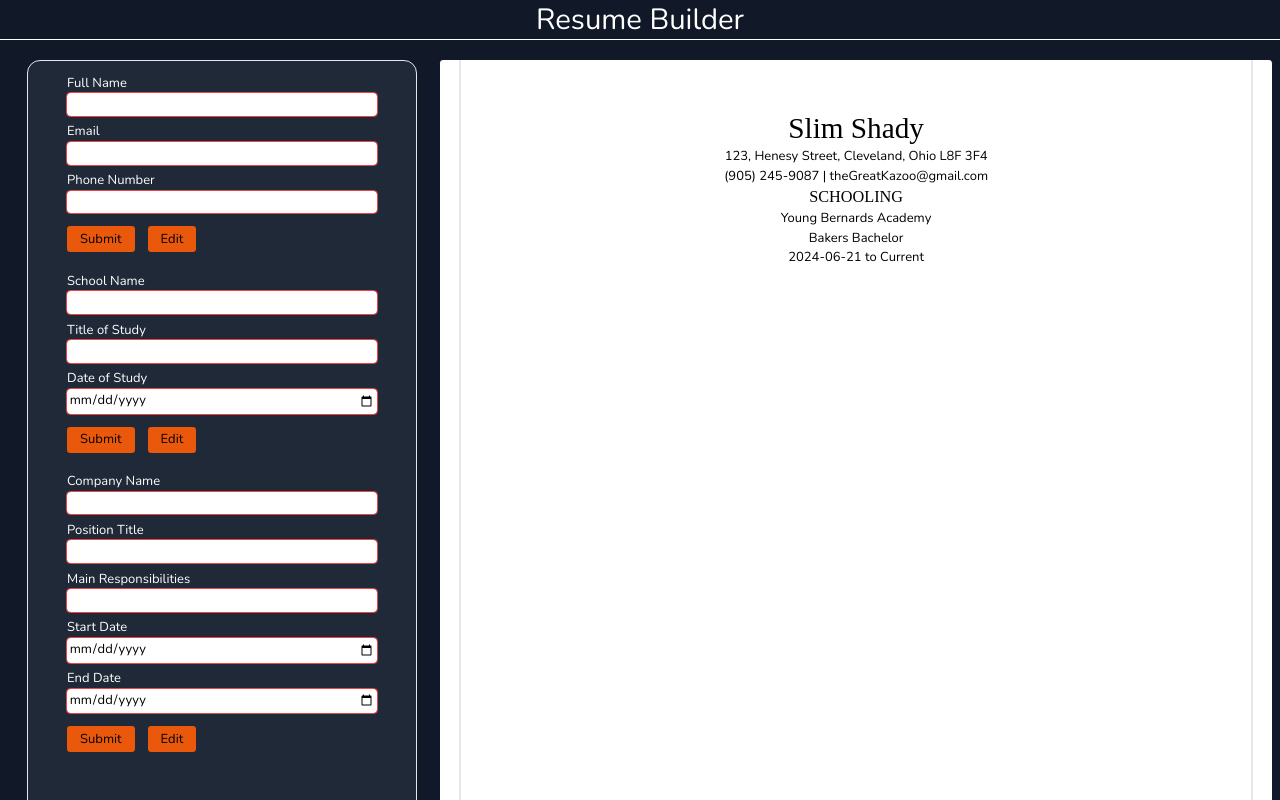
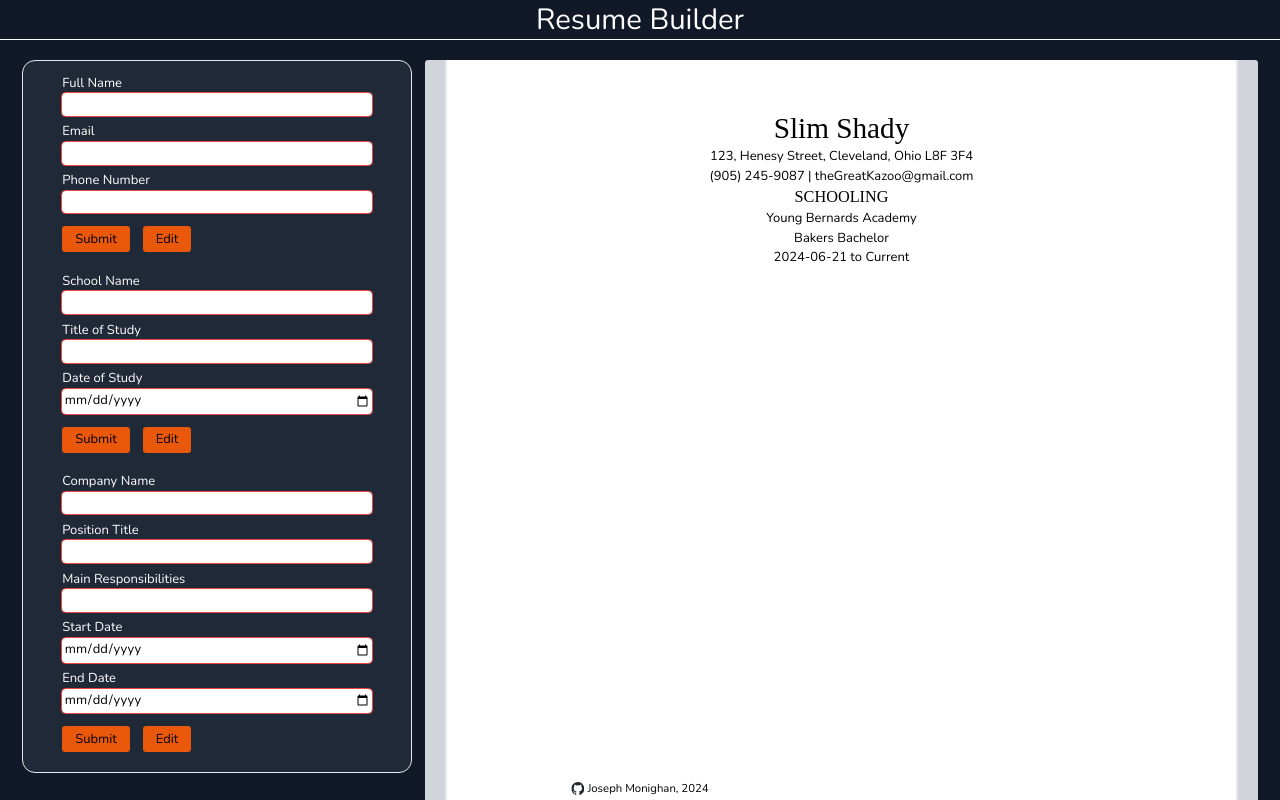
Before and after one commit to BlueVelocity/resume-generator, a React (Vite) app: page / in a window 1280 px wide. Shown: the top 800 px of the page. Built offline with nearby package versions, Linux system fonts and the light colour scheme.

Commit message:
Add footer and make user input fit to content

```diff
--- a/src/App.jsx
+++ b/src/App.jsx
@@ -3,7 +3,7 @@ import ResumeDisplay from "./components/ResumeDisplay.jsx";
 
 export default function App() {
   return (
-    <main className="flex-1 grid grid-cols-main gap-1 max-w-screen-2xl">
+    <main className="flex-1 grid grid-cols-main grid-rows-main gap-4 max-w-screen-2xl mx-4">
       <UserInput />
       <ResumeDisplay />
     </main>
--- /dev/null
+++ b/src/components/Footer.jsx
@@ -0,0 +1,17 @@
+import githubLogo from "../../public/github-mark.svg";
+
+const currentYear = new Date().getFullYear();
+
+export default function Footer() {
+  return (
+    <div className="fixed text-sm bottom-1 left-1/2 -translate-x-1/2">
+      <a
+        className="flex flex-1 space-x-1 items-center text-center text-black"
+        href="https://github.com/BlueVelocity"
+      >
+        <img className="flex-1 max-h-4 max-w-4" src={githubLogo} alt="" />
+        <span>Joseph Monighan, {currentYear}</span>
+      </a>
+    </div>
+  );
+}
--- a/src/components/Resume.jsx
+++ b/src/components/Resume.jsx
@@ -1,6 +1,6 @@
 export default function () {
   return (
-    <div className="flex-1 flex flex-col justify-start text-center max-w-[210mm] min-w-[210mm] min-h-[266mm] bg-grey text-black border-x-2">
+    <div className="flex-1 flex flex-col justify-start text-center max-w-[210mm] min-w-[210mm] min-h-[266mm] bg-white text-black border-x-2">
       <p className="align-self-center text-4xl font-special text-bold pt-16">
         Slim Shady
       </p>
--- a/src/components/ResumeDisplay.jsx
+++ b/src/components/ResumeDisplay.jsx
@@ -2,7 +2,7 @@ import Resume from "./Resume.jsx";
 
 export default function ResumeDisplay() {
   return (
-    <div className="w-full min-h-full bg-white mx-6 rounded flex justify-center">
+    <div className="row-span-2 w-full min-h-full bg-[#d1d5db] px-6 rounded flex justify-center">
       <Resume />
     </div>
   );
--- a/src/main.jsx
+++ b/src/main.jsx
@@ -2,11 +2,13 @@ import React from "react";
 import ReactDOM from "react-dom/client";
 import App from "./App.jsx";
 import Header from "./components/Header.jsx";
+import Footer from "./components/Footer.jsx";
 import "./index.css";
 
 ReactDOM.createRoot(document.getElementById("root")).render(
   <React.StrictMode>
     <Header />
     <App />
+    <Footer />
   </React.StrictMode>,
 );
--- a/tailwind.config.js
+++ b/tailwind.config.js
@@ -10,7 +10,10 @@ export default {
         accent: "#ea580c",
       },
       gridTemplateColumns: {
-        main: "30rem minmax(210mm, 1fr)",
+        main: "minmax(20rem, 30rem) minmax(210mm, 1fr)",
+      },
+      gridTemplateRows: {
+        main: "max-content max-content",
       },
       fontFamily: {
         main: ["Nunito", "Times New Roman", "sans-serif"],
```
Also changed, not shown: public/github-mark.svg (added).
